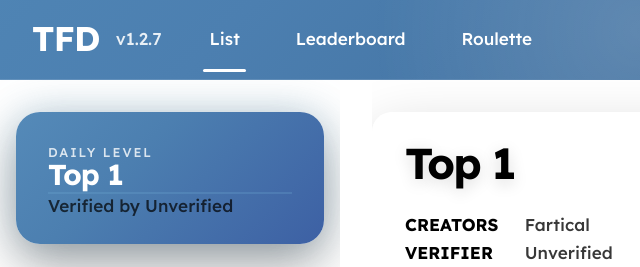
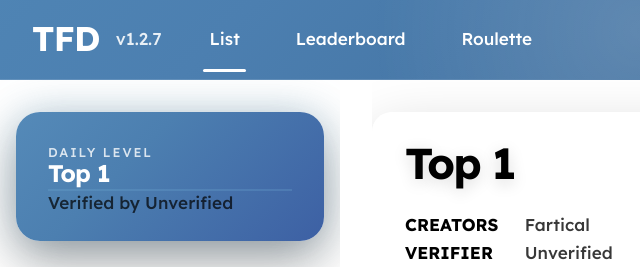
Before and after one commit to sunckle/farticalslevellist, a plain HTML site: page public/index.html in a window 1280 px wide. Shown: the top 267 px of the page, 0-640 px from the left. Drawn offline with nearby package versions, Linux system fonts and the light colour scheme.

Commit message:
Update list.css

```diff
--- a/public/css/pages/list.css
+++ b/public/css/pages/list.css
@@ -1202,7 +1202,7 @@
 }
 
 .featured-level h2 {
-    font-size: 1.8rem;
+    font-size: 1.5rem;
     line-height: 1.1;
     margin: 6px 0;
     word-break: break-word;
```
